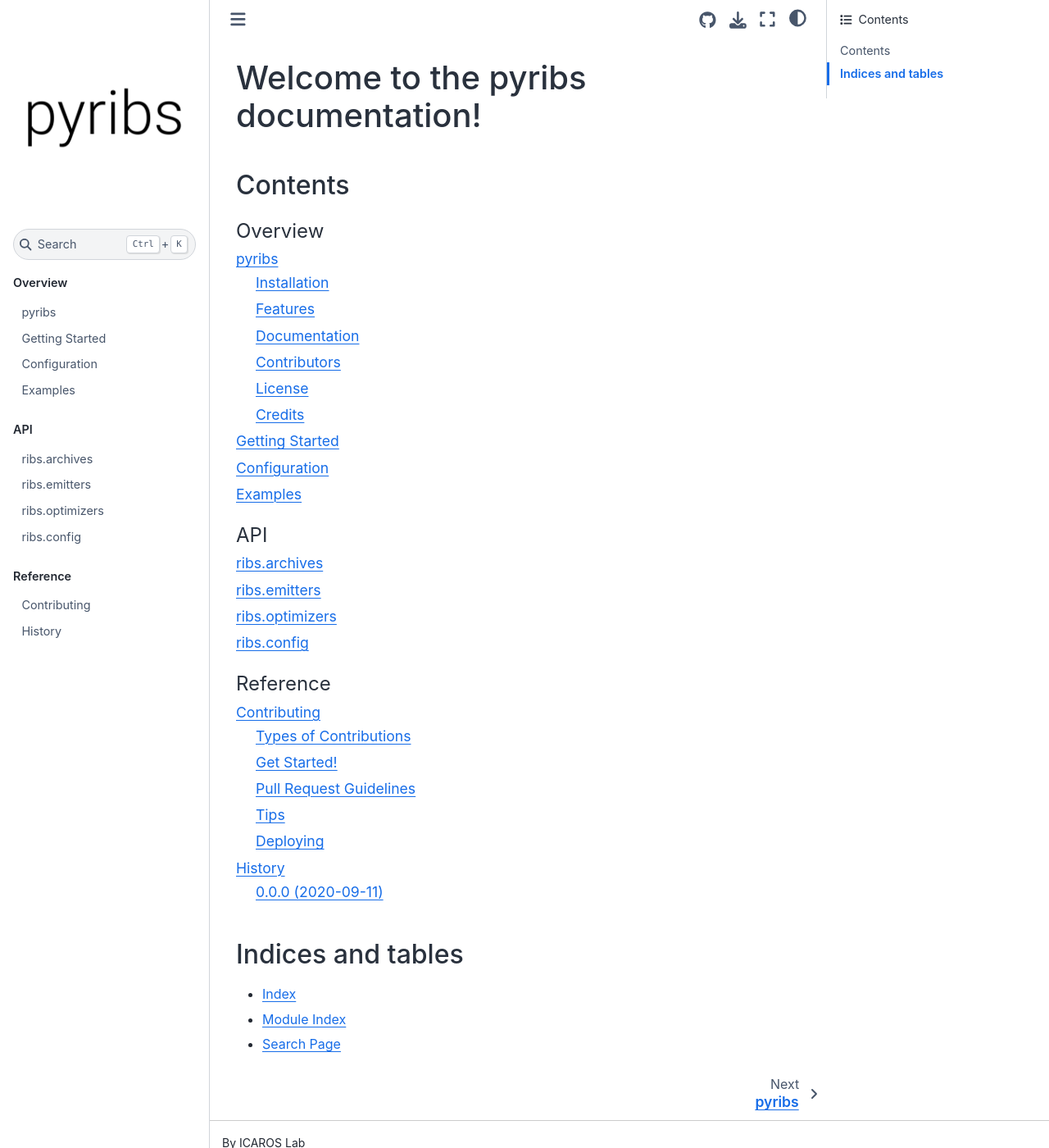
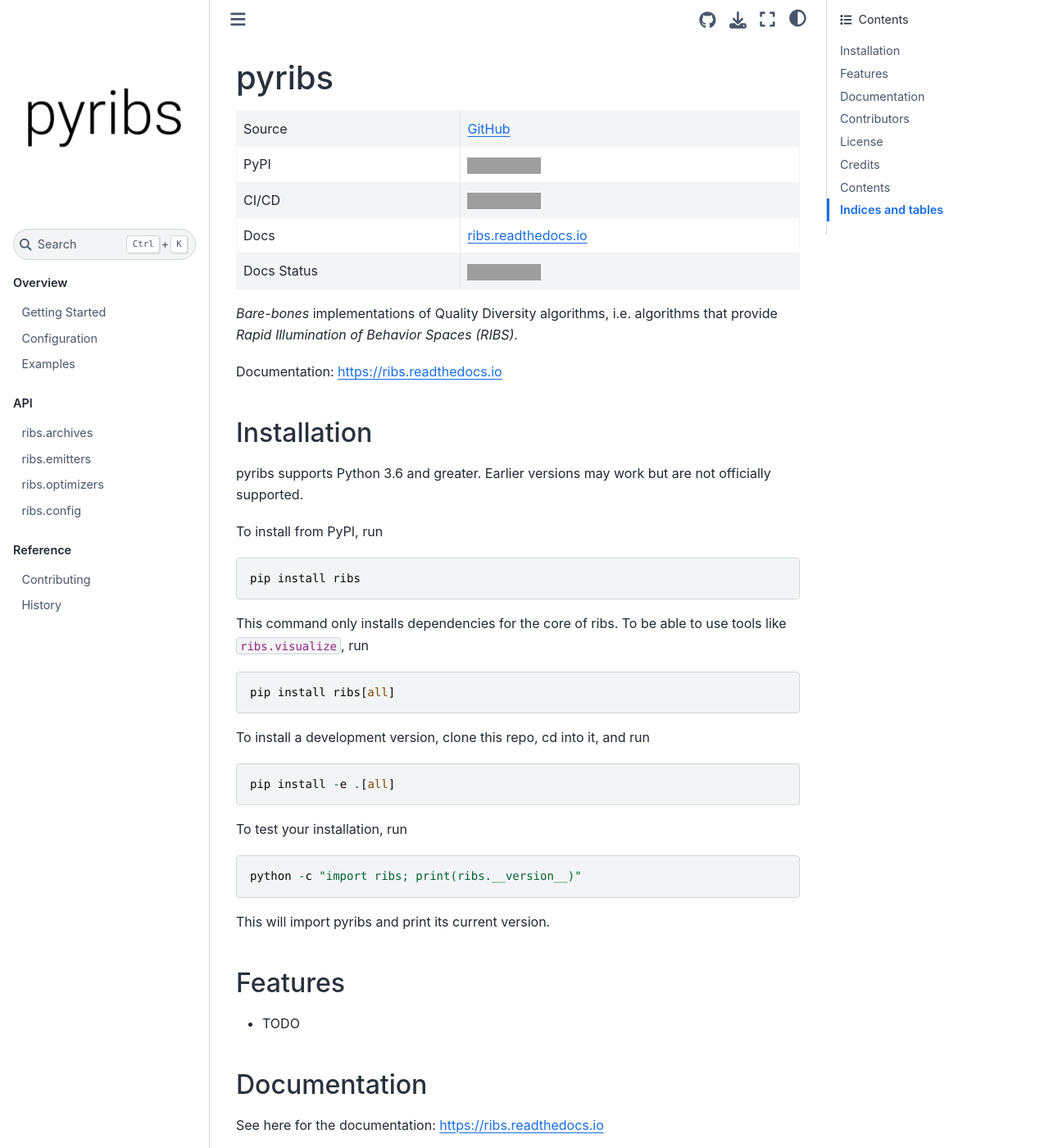
Before and after one commit to icaros-usc/pyribs, a Sphinx documentation site: the page built from docs/index.rst, in a window 1280 px wide and 1400 px high. Shown: the whole window at 82% size. Built offline with Sphinx 7.4.7 and the Sphinx Book theme 1.1.4, drawn with Linux system fonts in a browser that asks for light colours; some of the changed text lies outside the part shown; grey boxes are pictures that could not be loaded.

Commit message:
Move readme to index, describe ribs[all]

```diff
--- a/docs/index.rst
+++ b/docs/index.rst
@@ -1,5 +1,4 @@
-Welcome to the pyribs documentation!
-======================================
+.. include:: readme.rst
 
 Contents
 --------
--- a/docs/readme.rst
+++ b/docs/readme.rst
@@ -34,9 +34,14 @@
 
   pip install ribs
 
+This command only installs dependencies for the core of ribs. To be able to use
+tools like ``ribs.visualize``, run ::
+
+  pip install ribs[all]
+
 To install a development version, clone this repo, cd into it, and run ::
 
-  pip install -e .
+  pip install -e .[all]
 
 To test your installation, run ::
 
@@ -56,7 +61,7 @@
 
 To serve the documentation locally, clone the repo and run::
 
-$ make servedocs
+  make servedocs
 
 This will open a window in your browser with the documentation automatically
 loaded. Furthermore, every time you make changes to the documentation, the
```
Also changed, not shown: other parts of docs/index.rst (+0 -1 lines).
